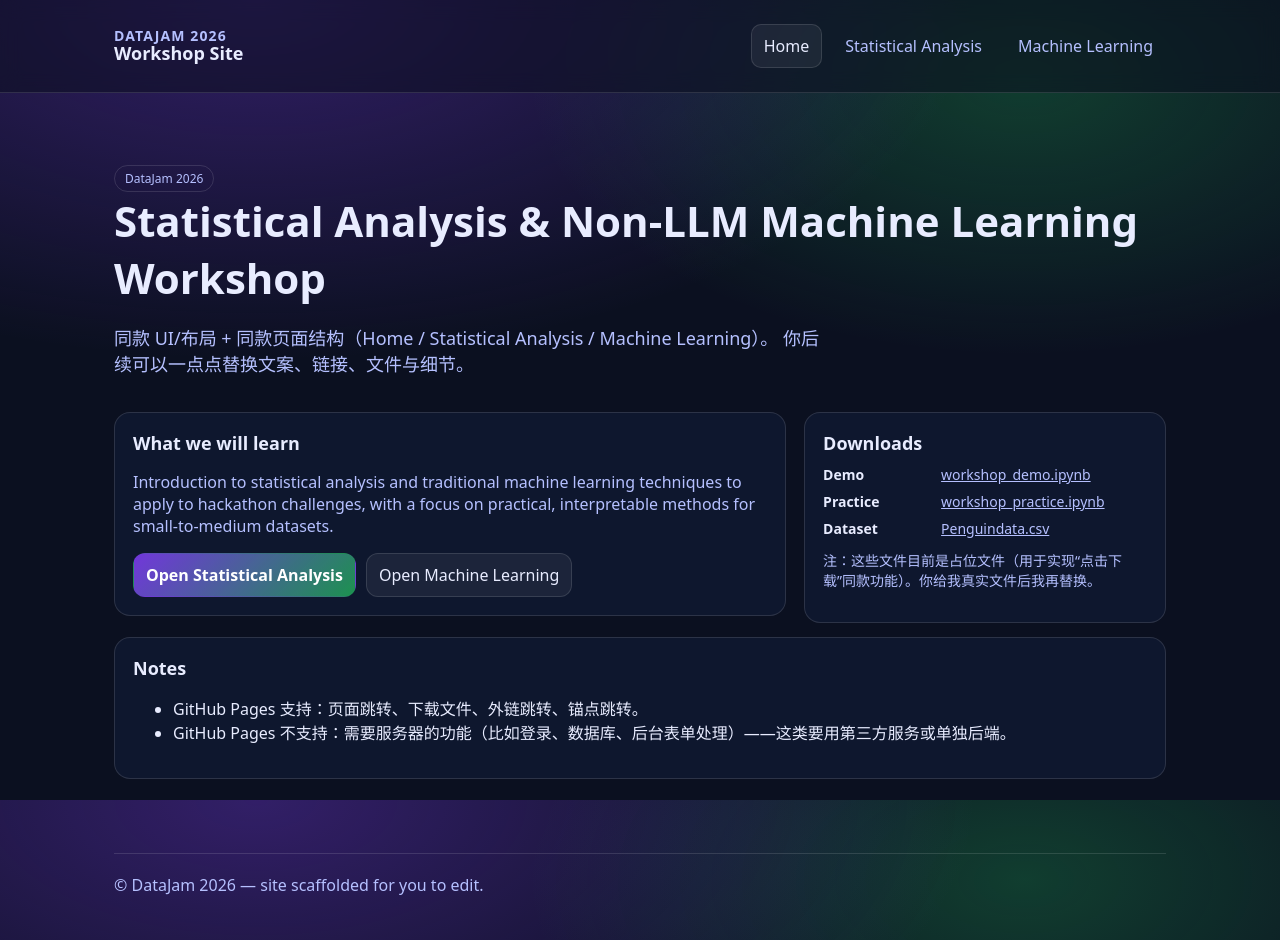
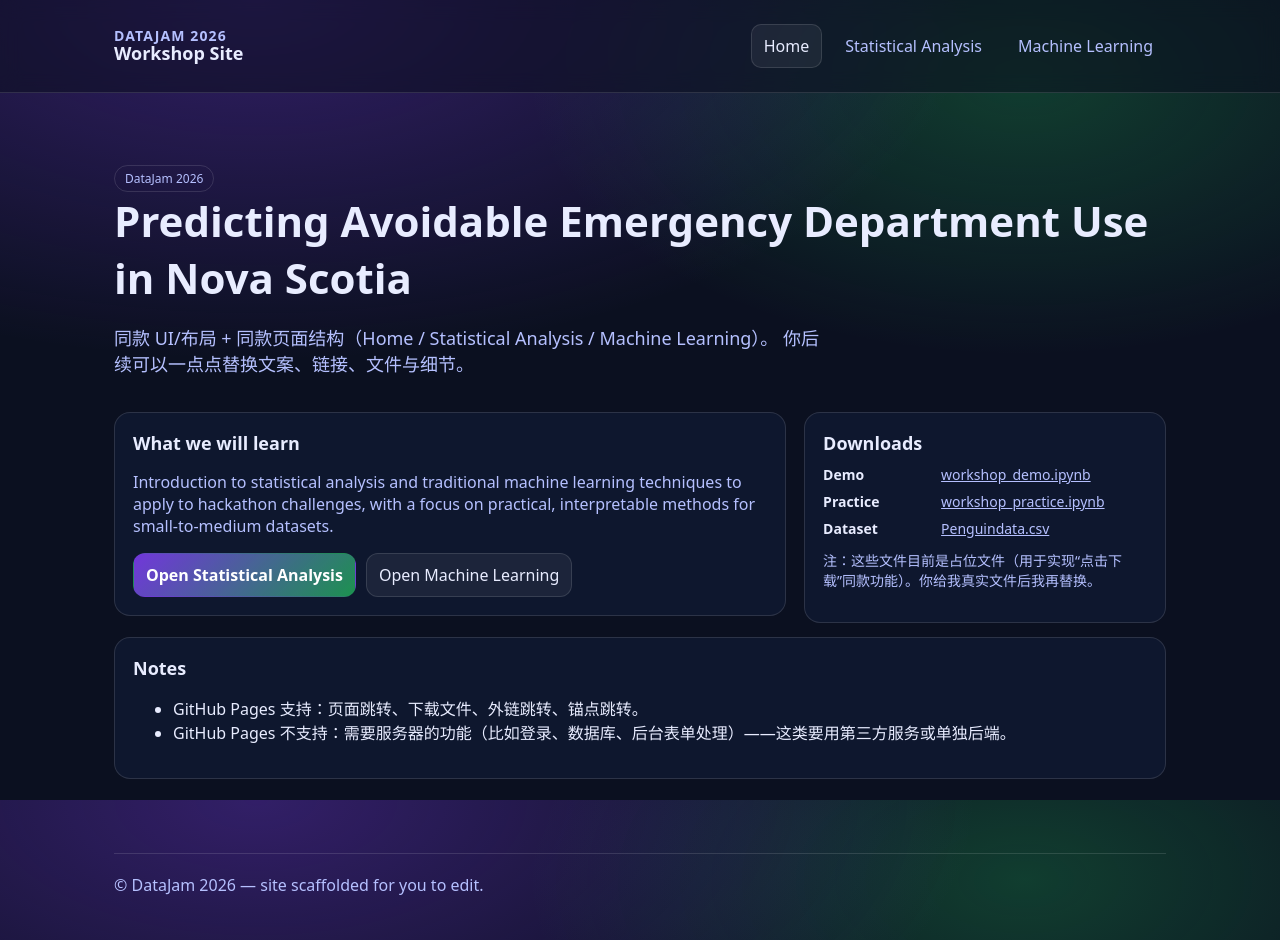
Before and after one commit to A00488698/datajam2026, a React (Vite) app: page / in a window 1280 px wide. Built offline with nearby package versions, Linux system fonts and the light colour scheme.

Commit message:
Update home hero title to Predicting Avoidable ED Use in Nova Scotia

```diff
--- a/src/pages/Home.tsx
+++ b/src/pages/Home.tsx
@@ -5,7 +5,7 @@ export default function Home() {
     <div className="container">
       <div className="hero">
         <div className="badge">DataJam 2026</div>
-        <h1 className="h1">Statistical Analysis &amp; Non‑LLM Machine Learning Workshop</h1>
+        <h1 className="h1">Predicting Avoidable Emergency Department Use in Nova Scotia</h1>
         <p className="lead">
           同款 UI/布局 + 同款页面结构（Home / Statistical Analysis / Machine Learning）。
           你后续可以一点点替换文案、链接、文件与细节。
```
